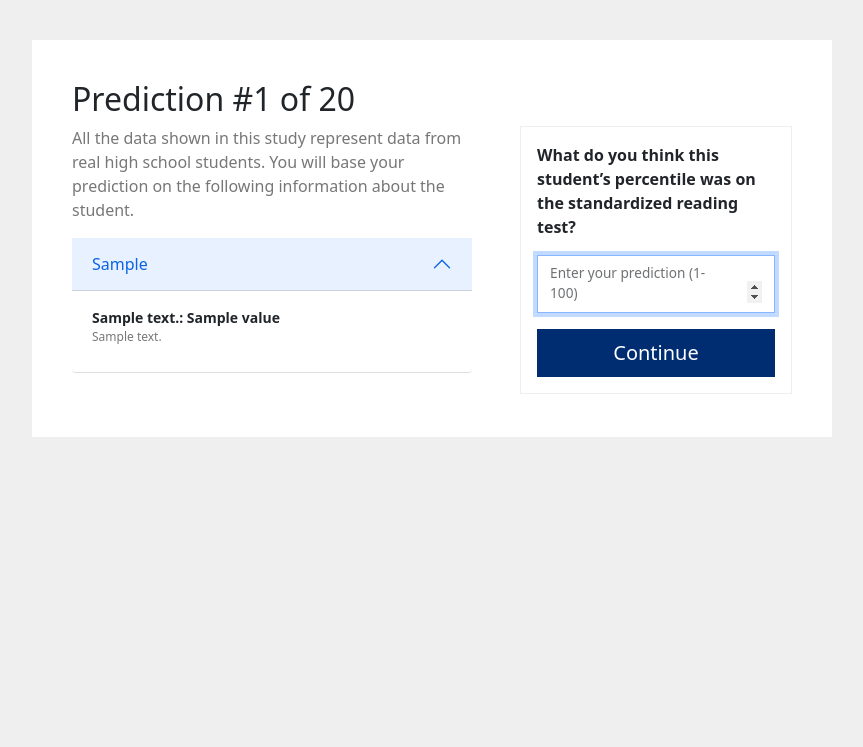
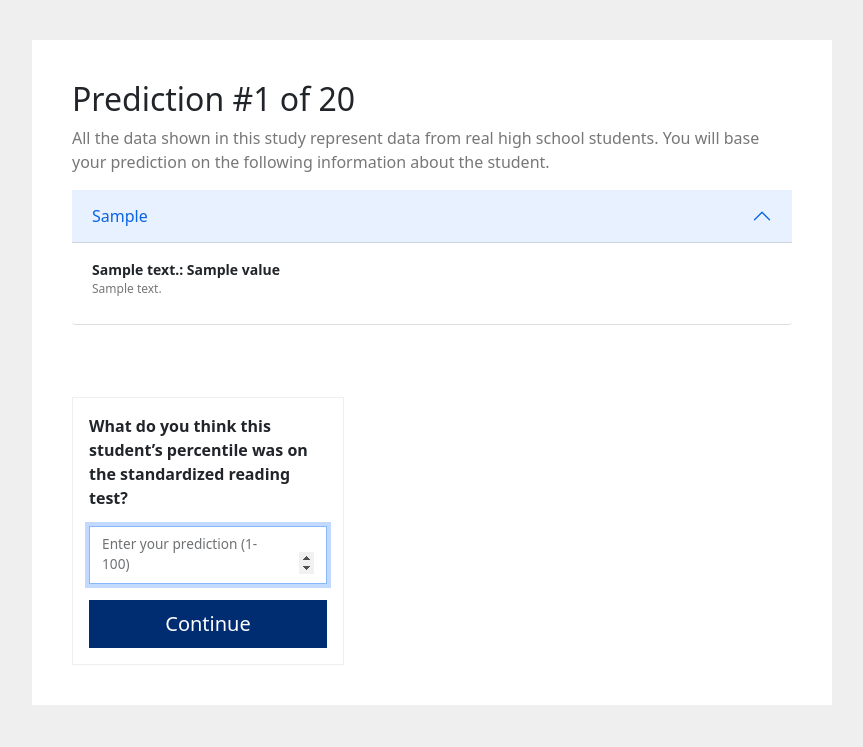
Before and after one commit to Sreyanth/participatory-algo-design-survey-app, a Django app: template webapp/templates/survey.html in a window 1280 px wide. Shown: the part 53-800 px from the top of the page, without its empty margins (208-1071 px from the left). Run offline with Django 3.2, Linux system fonts and the light colour scheme; the template is opened without the code that fills it: most values are stand-ins (such as "Sample title", 1, 10 or a date in 2020); some libraries are stand-ins or nearby versions.

Commit message:
small change so that the model estimate is displayed at the end of the page of all features rather than on the side.

```diff
--- a/webapp/templates/survey.html
+++ b/webapp/templates/survey.html
@@ -6,7 +6,7 @@
 </div>
 
 <div class="row g-5">
-  <div class="col-md-7">
+  <div class="col-md-12">
     <p class="sub-text">
       All the data shown in this study represent data from real high school
       students. You will base your prediction on the following information about
```
